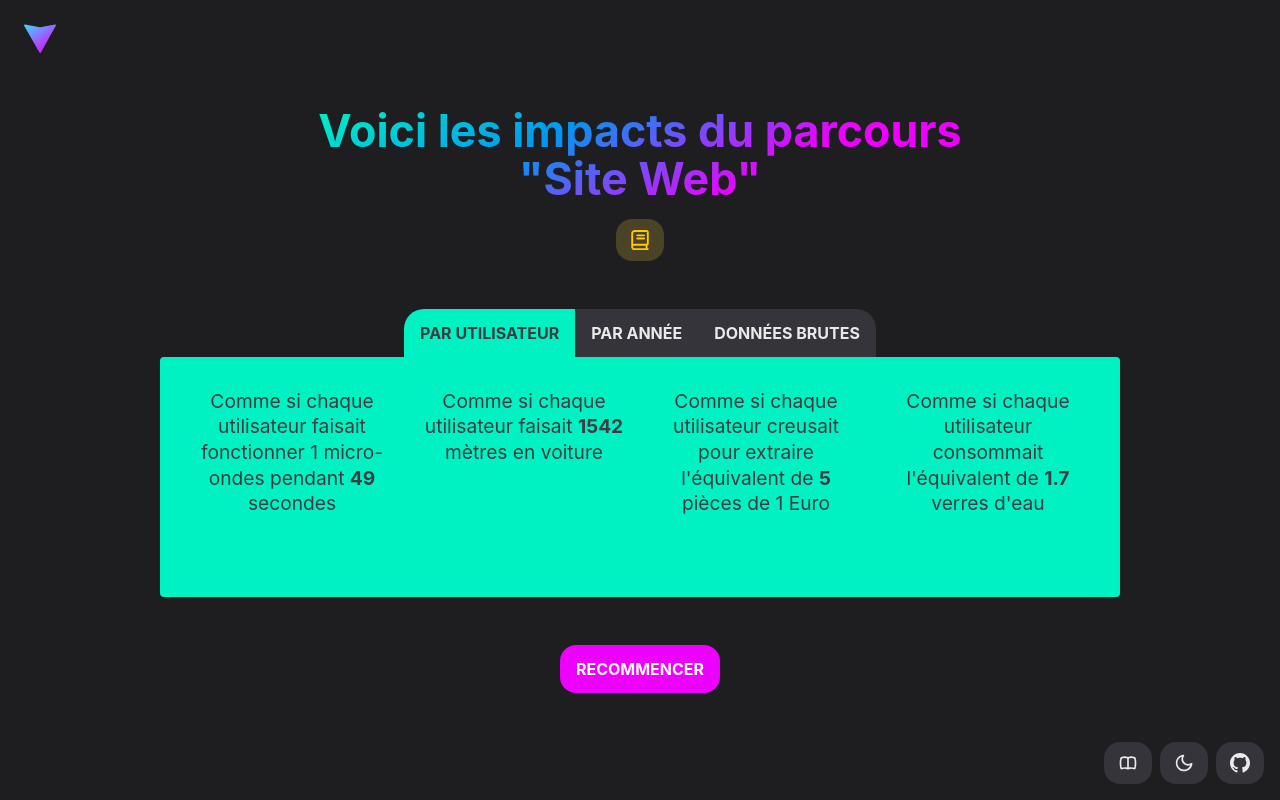
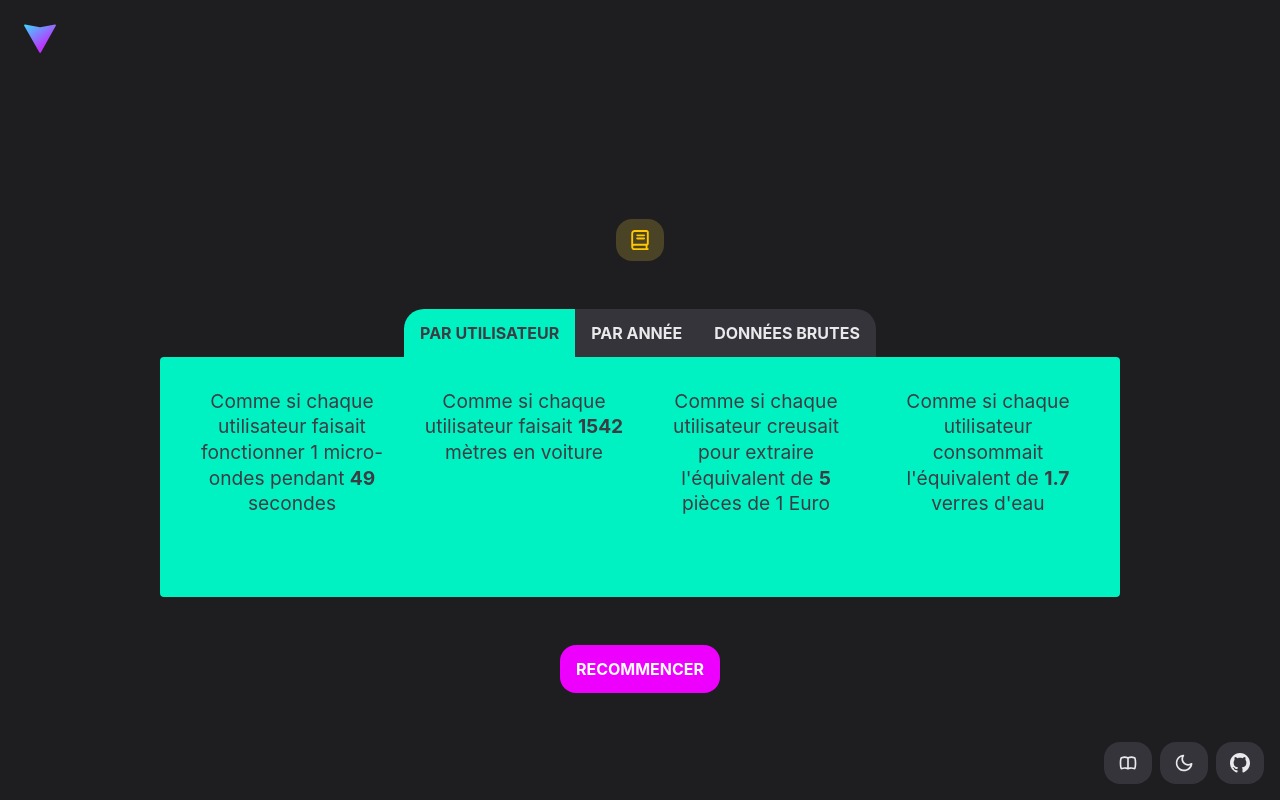
Before and after one commit to adrienloup/lcc, a React (Vite) app: page /lcc/resultat in a window 1280 px wide. Built offline with nearby package versions, Linux system fonts and the light colour scheme.

Commit message:
Add title component

```diff
--- a/src/components/Title/Title.scss
+++ b/src/components/Title/Title.scss
@@ -1,5 +1,5 @@
 .title {
-  background: var(--dark-title-bg);
+  background: var(--title-bg);
   -webkit-background-clip: text;
   background-clip: text;
   -webkit-text-fill-color: transparent;
```
